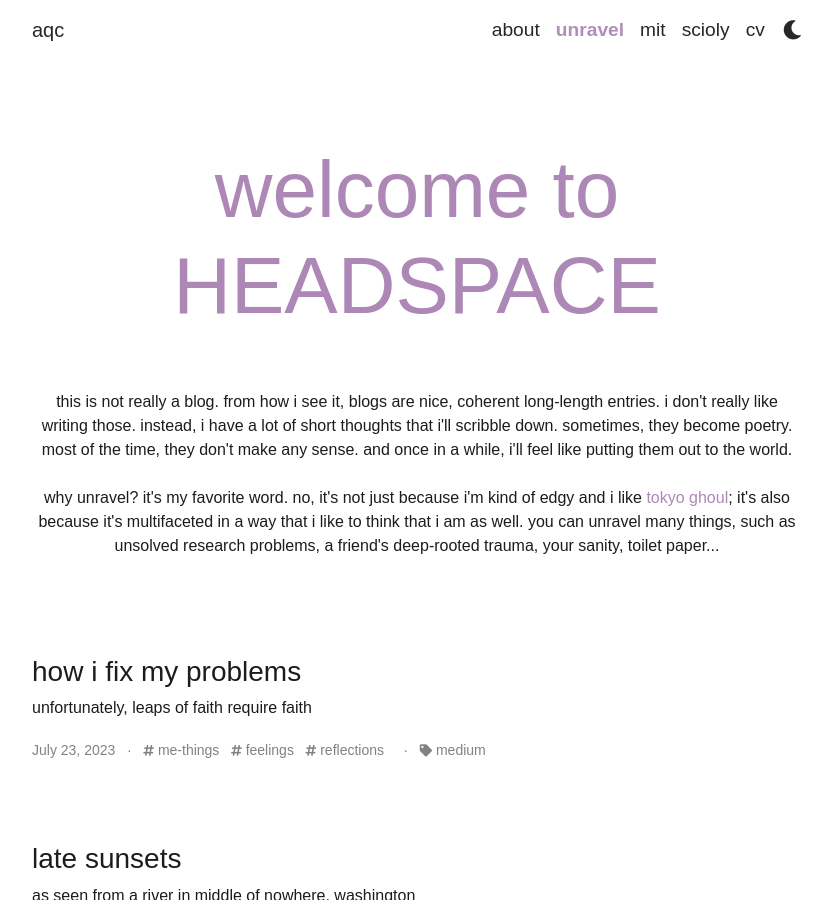
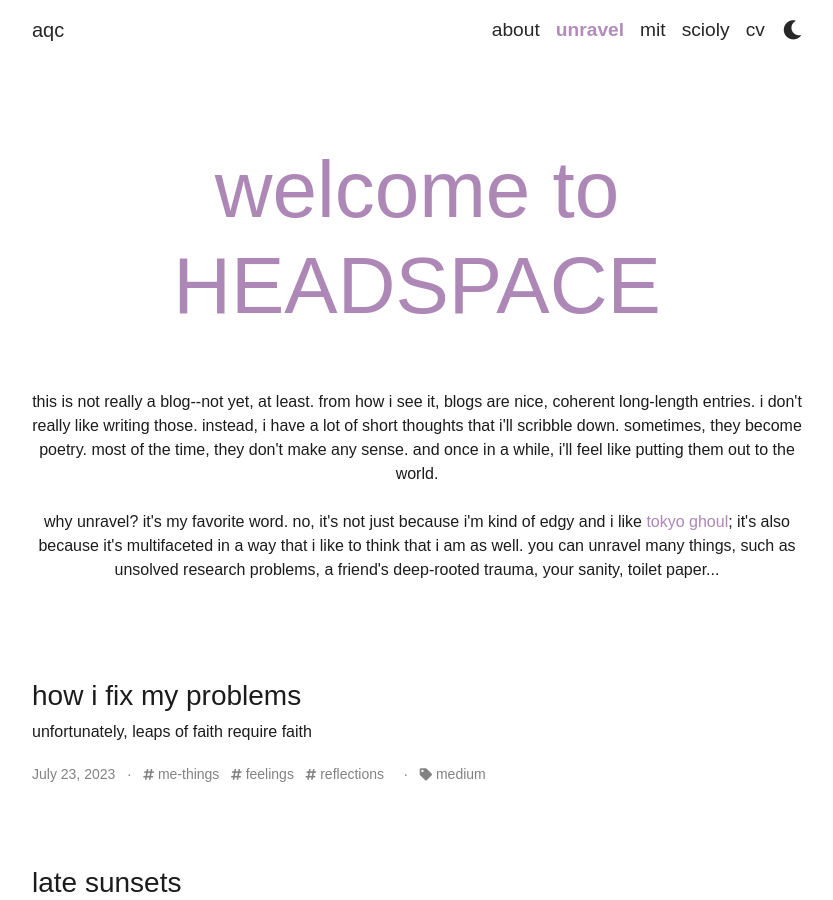
Before and after one commit to aqcheng/aqcheng.github.io, a Jekyll site: the page built from blog/index.html, in a window 1280 px wide and 900 px high. Shown: the whole window, without its empty margins (223-1056 px from the left). Built offline with Jekyll 4.4.1, drawn with Linux system fonts in a browser that asks for light colours; some web fonts are replaced; the list of posts is cut into pages by our own code; comment, search, counter and statistics services are not loaded; a style sheet for code colours, icons or effects is not loaded.

Commit message:
changed headspace description to not yet a blog

```diff
--- a/_config.yml
+++ b/_config.yml
@@ -120,7 +120,7 @@ cv_path: /assets/pdf/April_Qiu_Cheng_CV.pdf
 blog_name: welcome to <b>HEADSPACE</b> # blog_name will be displayed in your blog page
 blog_nav_title: unravel # your blog must have a title for it to be displayed in the nav bar
 blog_description: >
- <b>this is not really a blog</b>. from how i see it, blogs are nice, coherent long-length entries.
+ <b>this is not really a blog</b>--not yet, at least. from how i see it, blogs are nice, coherent long-length entries.
  i don't really like writing those. instead, i have a lot of short thoughts that i'll scribble down.
  sometimes, they become poetry. most of the time, they don't make any sense. and once in a while, i'll feel like putting them out
  to the world. <br><br>
```
